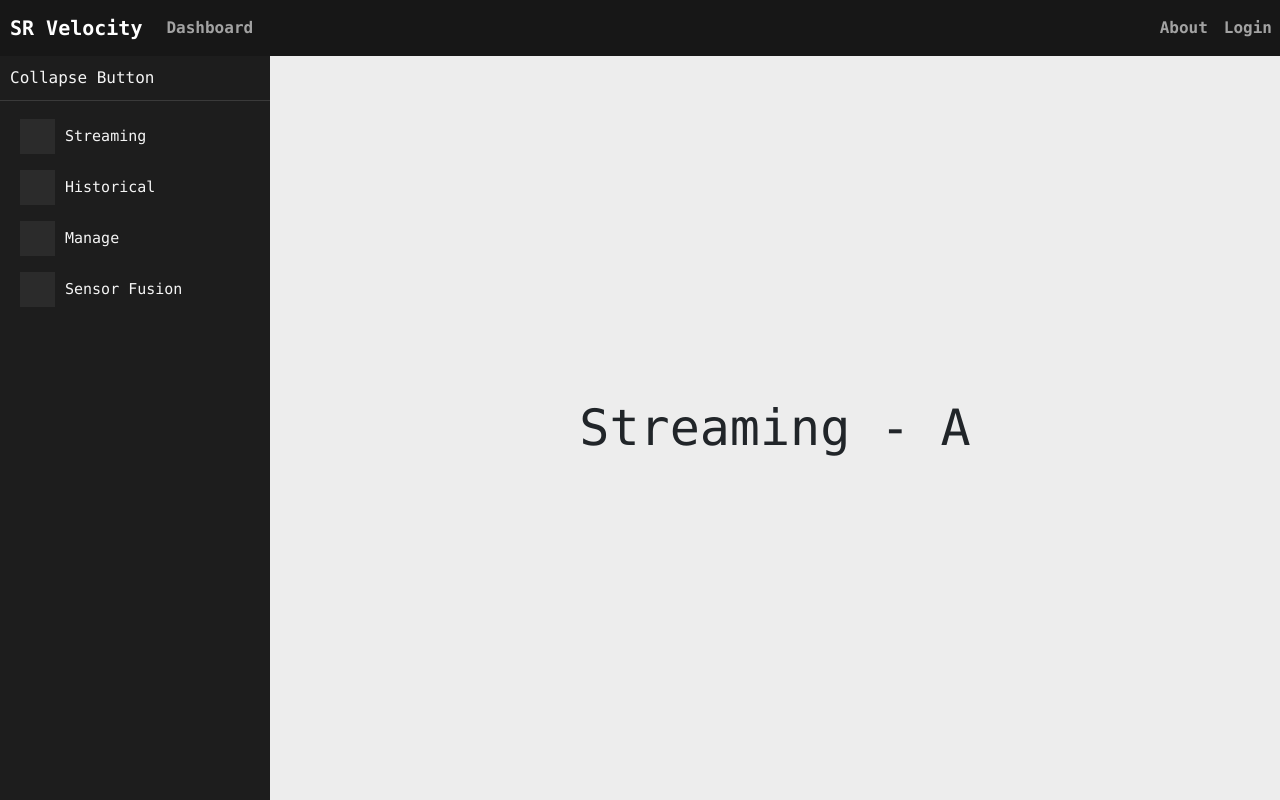
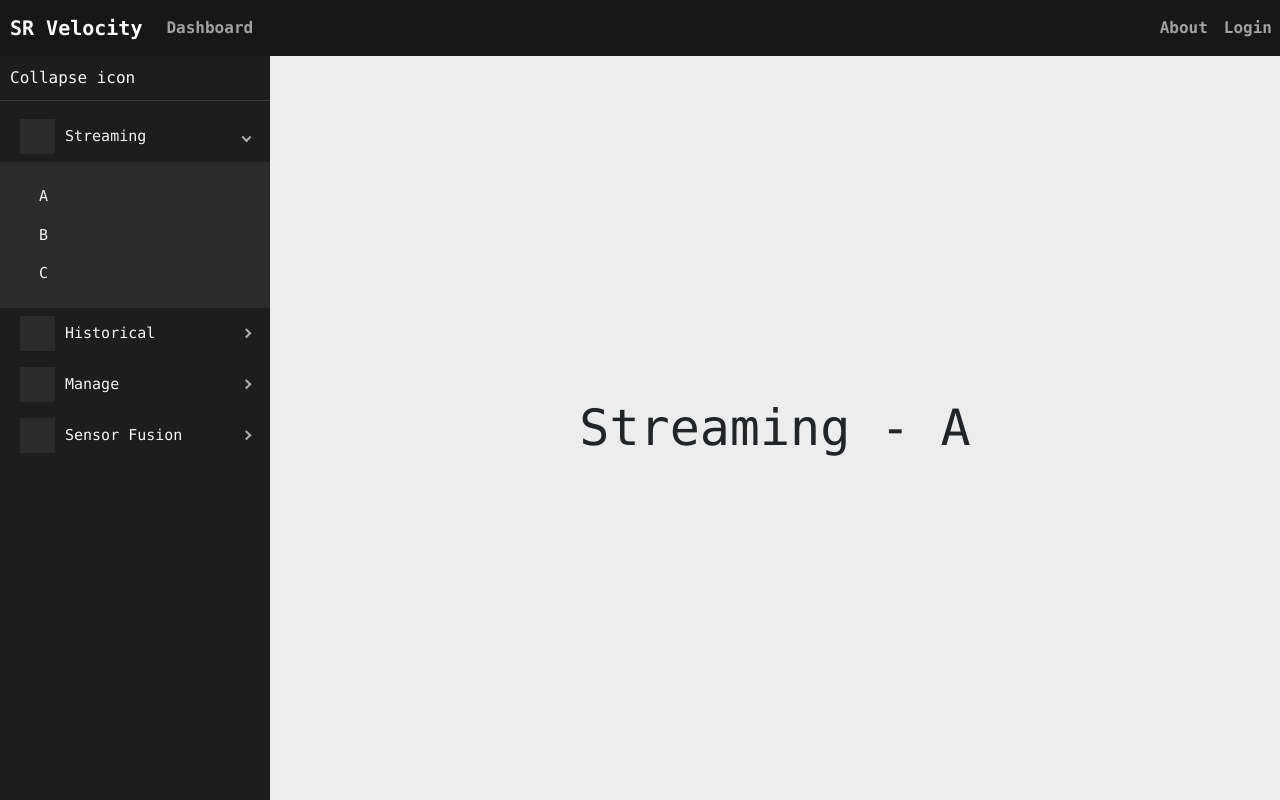
Before and after one commit to UCalgaryRacing/sr-velocity, a React (Create React App) app in the folder client/: page /dashboard in a window 1280 px wide. Built offline with nearby package versions, Linux system fonts and the light colour scheme.

Commit message:
kinda collapsed

```diff
--- a/client/src/pages/dashboard/dashboard.tsx
+++ b/client/src/pages/dashboard/dashboard.tsx
@@ -12,11 +12,11 @@ const Dashboard: React.FC = () => {
 
   return (
     <div id='dashboard'>
-      <ProSidebar collapsed={true}>
+      <ProSidebar collapsed={false} collapsedWidth={80}>
         <SidebarHeader onClick={() => {
           setCollapsed(!collapsed)
         }}>
-          Collapse Button</SidebarHeader>
+          Collapse icon</SidebarHeader>
         <Menu iconShape="square">
           <SubMenu defaultOpen={true} title="Streaming" icon>
             <MenuItem onClick={() => {
```
